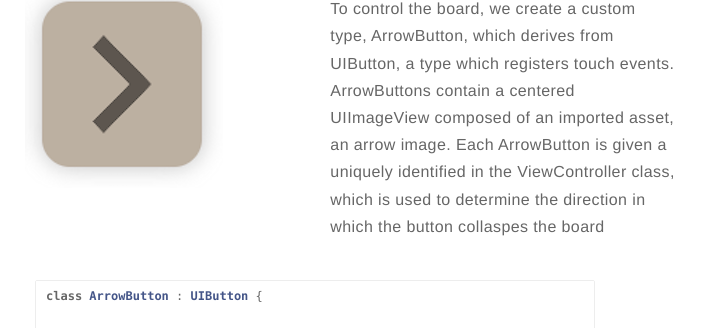
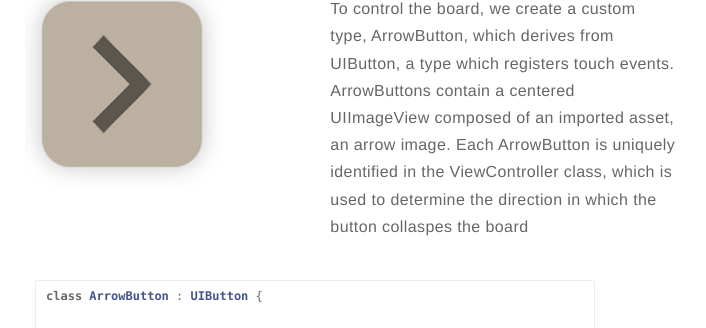
Before and after one commit to eriktanner/SwiftAppBlog, a Jekyll site: the page built from _posts/2019-02-22-2048.markdown, in a window 1280 px wide and 900 px high, scrolled down 3442 px. Shown: the part 260-588 px from the top of the window, without its empty margins (325-1031 px from the left). Built offline with Jekyll 4.4.1, drawn with Linux system fonts in a browser that asks for light colours; comment, search, counter and statistics services are not loaded.

Commit message:
ArrowButton

```diff
--- a/_posts/2019-02-22-2048.markdown
+++ b/_posts/2019-02-22-2048.markdown
@@ -141,7 +141,7 @@ class GridView : UIView {
     </div>
 
     <div class="toright" style="padding-top: 12px;">
-        <p> To control the board, we create a custom type, ArrowButton, which derives from UIButton, a type which registers touch events. ArrowButtons contain a centered UIImageView composed of an imported asset, an arrow image. Each ArrowButton is given a uniquely identified in the ViewController class, which is used to determine the direction in which the button collaspes the board</p>
+        <p> To control the board, we create a custom type, ArrowButton, which derives from UIButton, a type which registers touch events. ArrowButtons contain a centered UIImageView composed of an imported asset, an arrow image. Each ArrowButton is uniquely identified in the ViewController class, which is used to determine the direction in which the button collaspes the board</p>
     </div>
 </div>
 
```
